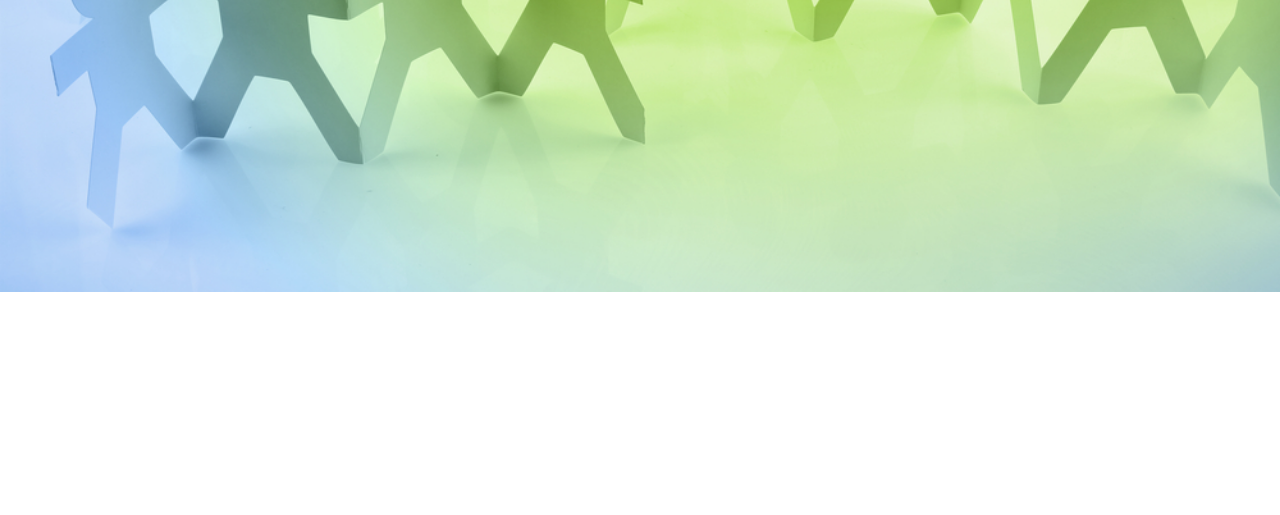
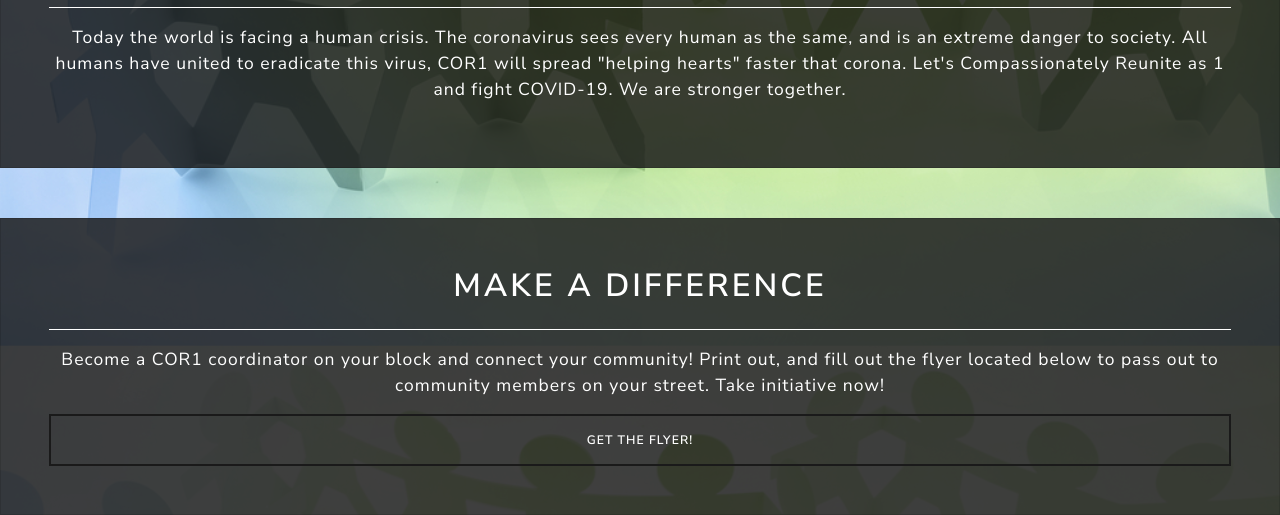
Before and after one commit to COR-1/cor-1.github.io, a plain HTML site: page index.html in a window 1280 px wide. Shown: the part 508-1023 px from the top of the page. Before the commit the page ends 800 px from the top, so only its background shows below. Drawn offline with nearby package versions, Linux system fonts and the light colour scheme.

Commit message:
Add another section

```diff
--- a/css/main.css
+++ b/css/main.css
@@ -1,13 +1,11 @@
+/* Logo */
 #logo {
     height: 4.5rem;
     position: relative;
     bottom: 10px;
 }
 
-.flex-1 {
-    flex: 1;
-}
-
+/* Background image/overrides */
 html {
     background-image: url("../assets/back.jpg");
     background-position: left;
@@ -21,6 +19,29 @@ body {
     background: none;
 }
 
-header#header {
+/* Card Background */
+.bg-translucent {
     background-color: #1a1a1ad5 !important;
 }
+
+.bg-translucent * {
+    color: white;
+}
+
+/* Card Spacer */
+hr[spacer] {
+    display: block;
+    border: none;
+    background: none;
+    padding: 0; margin: 0;
+    width: 100%;
+    height: 50px;
+}
+
+/* hr overrides */
+hr { border-color: white; }
+
+/* Utilities */
+.flex-1 {
+    flex: 1;
+}
--- a/index.html
+++ b/index.html
@@ -6,6 +6,7 @@
     <meta name="viewport" content="width=device-width, initial-scale=1, shrink-to-fit=no">
     <meta name="description" content="Fighting coronavirus as one.">
     <meta name="author" content="Raghav Misra">
+    <link rel="shortcut icon" href="assets/logo.png" />
     <title>COR1</title>
 
     <!-- Bootstrap core CSS -->
@@ -13,11 +14,14 @@
 
     <!-- Custom styles for this -->
     <link href="css/main.css" rel="stylesheet">
+
+    <!-- fa -->
+    <link href="https://use.fontawesome.com/releases/v5.8.2/css/all.css" rel="stylesheet">
 </head>
 
 <body>
     <!-- Header -->
-    <header id="header" class="card bg-primary p-5 text-center">
+    <header id="header" class="card bg-translucent p-5 text-center">
         <marquee class="text-muted"><i>"Alone, we can do so little; together, we can do so much"</i> — Helen Keller</marquee>
         <br>
         <h1 class="display-3 text-white">
@@ -25,15 +29,52 @@
         </h1>
         <h4 class="font-weight-thin text-white">Fighting coronavirus as one.</h4>
         <br>
+        <!-- Social Bar -->
         <p class="d-flex" id="tabBar">
             <a class="flex-1 btn btn-primary" href="https://www.linkedin.com/company/cor1"
                 role="button" target="_blank">LinkedIn</a>
             <a class="flex-1 btn btn-primary" href="https://www.facebook.com/COR1-104443377856542"
                 >Facebook</a>
-            <a class="flex-1 btn btn-primary" href="----------------TODO---------------"
+            <a class="flex-1 btn btn-primary" href="https://nextdoor.com/g/yszm93k5v/"
                 role="button" target="_blank">Nextdoor</a>
         </p>
     </header>
+
+    <hr spacer>
+
+    <!-- What is COR1? -->
+    <section id="what-is-cor1" class="card bg-translucent p-5 text-center">
+        <h1 class="font-weight-thin">What is Cor1?</h1>
+        <hr>
+        <p class="lead">
+            Today the world is facing a human crisis.
+            The coronavirus sees every human as the same, and is an extreme danger to society.
+            All humans have united to eradicate this virus,
+            COR1 will spread "helping hearts" faster that corona.
+            Let's Compassionately Reunite as 1 and fight COVID-19.
+            We are stronger together.
+        </p>
+    </section>
+
+    <hr spacer>
+
+    <!-- Get Started -->
+    <section id="get-started" class="card bg-translucent p-5 text-center">
+        <h1 class="font-weight-thin">Make A Difference</h1>
+        <hr>
+        <p class="lead">
+            Become a COR1 coordinator on your block and connect your community!
+            Print out, and fill out the flyer located below to pass out
+            to community members on your street.
+            Take initiative now!
+        </p>
+
+        <a class="btn btn-outline-primary"
+            href="https://docs.google.com/document/d/1lb_946wLVsINVc3LwES2pvivMYYlZNMuHjaO0X0-1Jk/edit?usp=sharing"
+            target="_blank">
+            Get the flyer!
+        </a>
+    </section>
 
     <script src="js/app.js"></script>
 </body>
```
